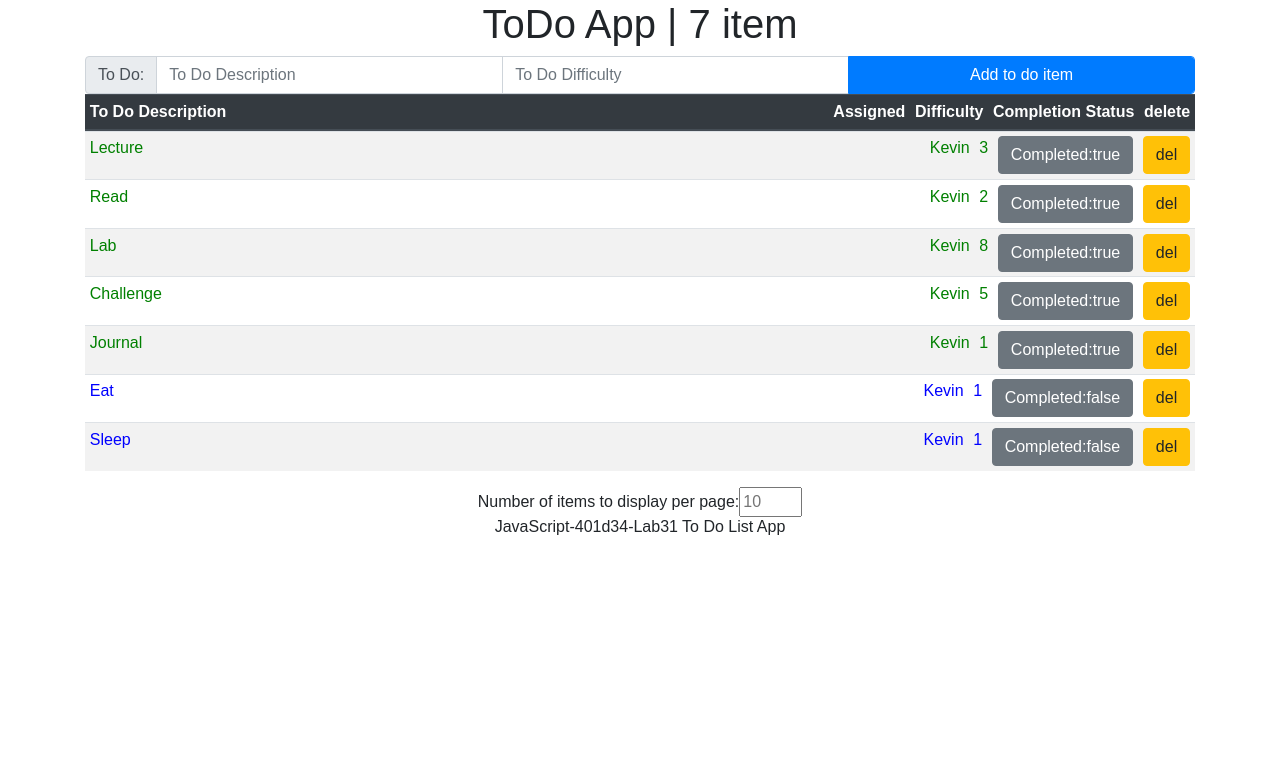
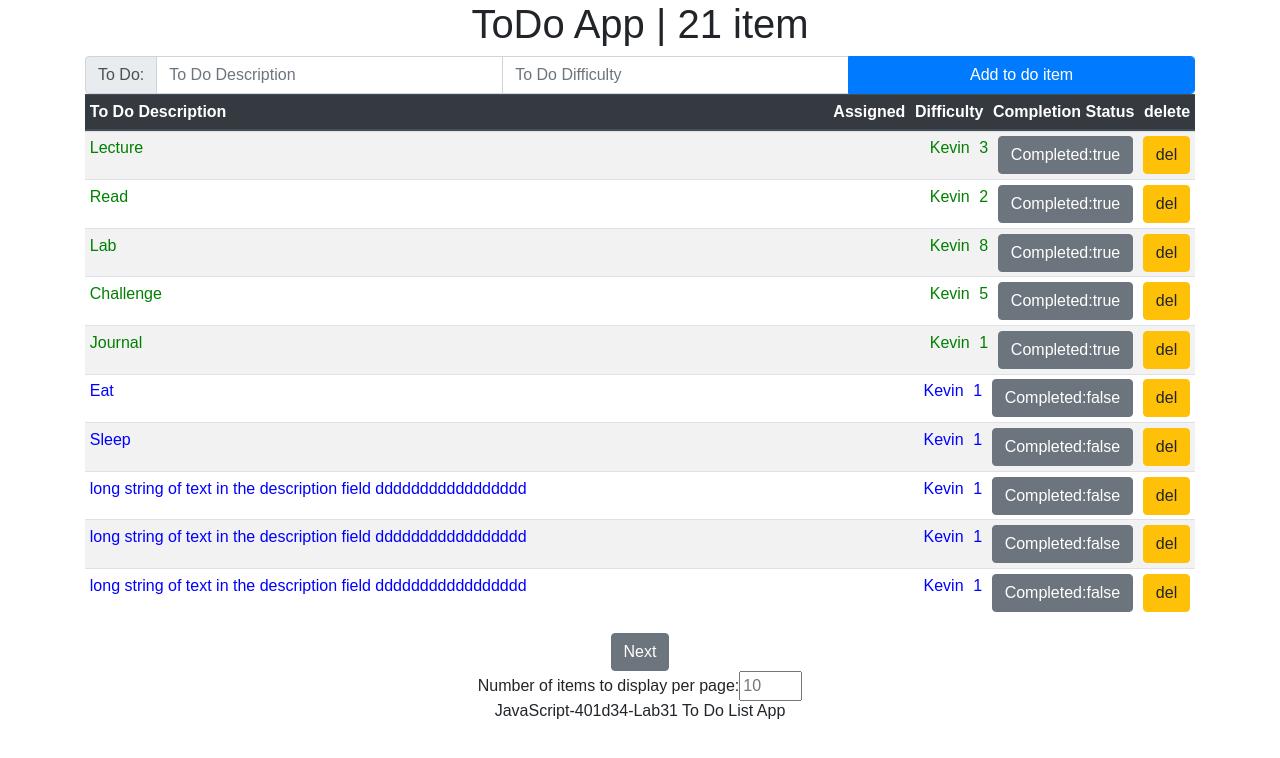
Before and after one commit to astrokd/todo-react-app, a React (Create React App) app: page / in a window 1280 px wide. Shown: the top 758 px of the page. Built offline with nearby package versions, Linux system fonts and the light colour scheme; data requests are answered from the project's data file.

Commit message:
parint of settings.resultsperpage fix page problem

```diff
--- a/db.json
+++ b/db.json
@@ -48,6 +48,104 @@
       "status": false,
       "assigned": "Kevin",
       "id": 7
+    },
+    {
+      "description": "long string of text in the description field ddddddddddddddddd",
+      "difficulty": "1",
+      "status": false,
+      "assigned": "Kevin",
+      "id": 8
+    },
+    {
+      "description": "long string of text in the description field ddddddddddddddddd",
+      "difficulty": "1",
+      "status": false,
+      "assigned": "Kevin",
+      "id": 9
+    },
+    {
+      "description": "long string of text in the description field ddddddddddddddddd",
+      "difficulty": "1",
+      "status": false,
+      "assigned": "Kevin",
+      "id": 10
+    },
+    {
+      "description": "long string of text in the description field ddddddddddddddddd",
+      "difficulty": "1",
+      "status": false,
+      "assigned": "Kevin",
+      "id": 11
+    },
+    {
+      "description": "long string of text in the description field ddddddddddddddddd",
+      "difficulty": "1",
+      "status": false,
+      "assigned": "Kevin",
+      "id": 12
+    },
+    {
+      "description": "long string of text in the description field ddddddddddddddddd",
+      "difficulty": "1",
+      "status": false,
+      "assigned": "Kevin",
+      "id": 13
+    },
+    {
+      "description": "long string of text in the description field ddddddddddddddddd",
+      "difficulty": "1",
+      "status": false,
+      "assigned": "Kevin",
+      "id": 14
+    },
+    {
+      "description": "long string of text in the description field ddddddddddddddddd",
+      "difficulty": "1",
+      "status": false,
+      "assigned": "Kevin",
+      "id": 15
+    },
+    {
+      "description": "long string of text in the description field ddddddddddddddddd",
+      "difficulty": "1",
+      "status": false,
+      "assigned": "Kevin",
+      "id": 16
+    },
+    {
+      "description": "long string of text in the description field ddddddddddddddddd",
+      "difficulty": "1",
+      "status": false,
+      "assigned": "Kevin",
+      "id": 17
+    },
+    {
+      "description": "long string of text in the description field ddddddddddddddddd",
+      "difficulty": "1",
+      "status": false,
+      "assigned": "Kevin",
+      "id": 18
+    },
+    {
+      "description": "long string of text in the description field ddddddddddddddddd",
+      "difficulty": "1",
+      "status": false,
+      "assigned": "Kevin",
+      "id": 19
+    },
+    {
+      "description": "long string of text in the description field ddddddddddddddddd",
+      "difficulty": "1",
+      "status": false,
+      "assigned": "Kevin",
+      "id": 20
+    },
+    {
+      "description": "long string of text in the description field ddddddddddddddddd",
+      "difficulty": "1",
+      "status": false,
+      "assigned": "Kevin",
+      "id": 21
     }
   ]
 }
--- a/src/components/todolist.js
+++ b/src/components/todolist.js
@@ -14,7 +14,7 @@ function ToDoList({
   let [count, setCount] = useState(0);
   const settings = useContext(SettingsContext)
   const [page, setPage] = useState(0);
-  let perPageCount = settings.resultsPerPage
+  let perPageCount = parseInt(settings.resultsPerPage)
   let start = page * perPageCount
   let end = start + perPageCount
   let currentList = todoItems.slice(start, end)
@@ -28,9 +28,12 @@ function ToDoList({
   useEffect(() => {
     setCount(todoItems.length);
     console.log('in use effect, perPageCount:',perPageCount)
-    start = page * perPageCount
-    end = start + perPageCount
-    currentList = todoItems.slice(start, end)
+    // perPageCount = settings.resultsPerPage
+    // start = page * perPageCount
+    // end = start + perPageCount
+    // currentList = todoItems.slice(start, end)
+    console.log('start:',start)
+    console.log('end:',end)
     const headerCount = `ToDo App | ${count} item`
     // I don't think I should be doing it this way but...
     document.title = headerCount;
```
